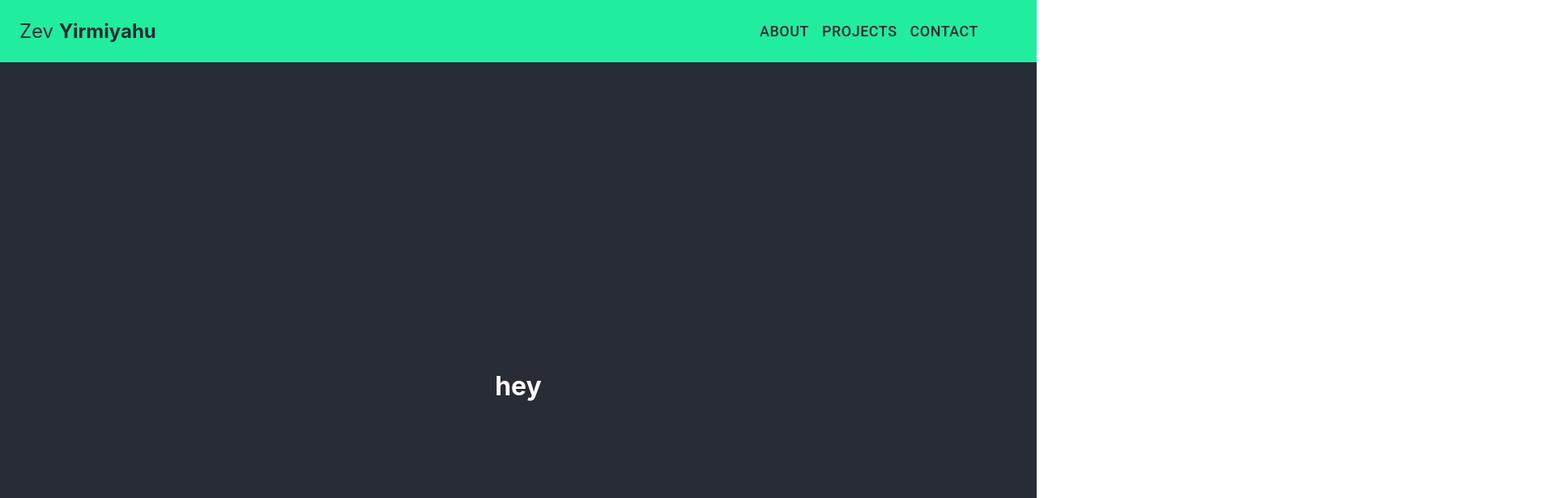
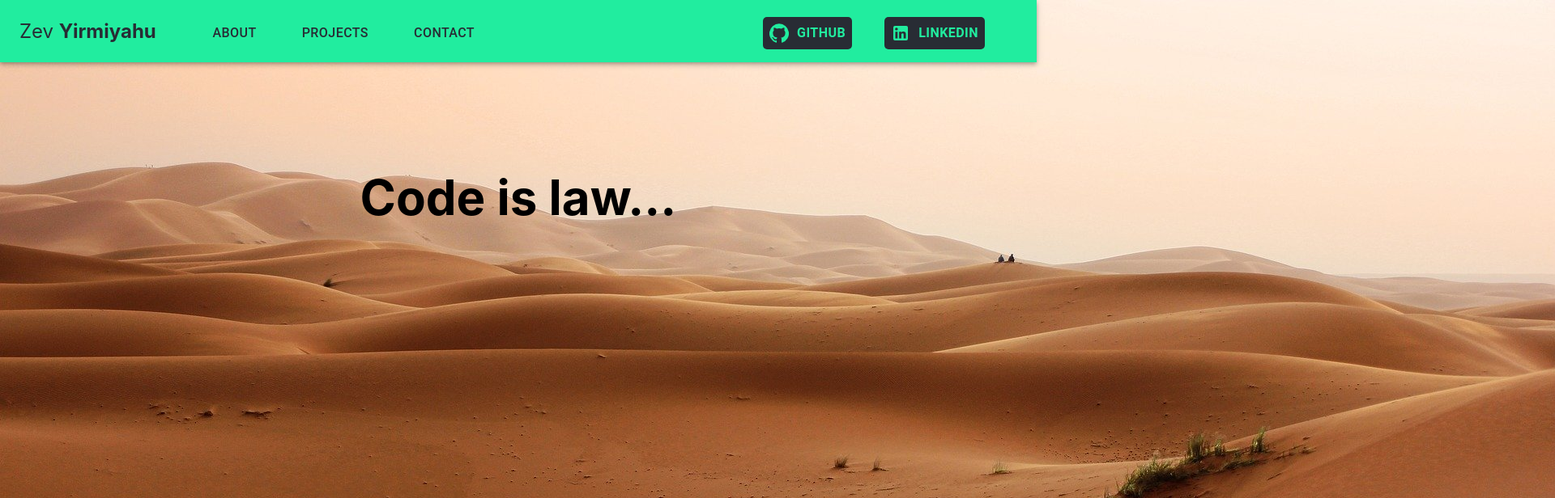
Before and after one commit to zevyirmiyahu/my-webpage, a React (Create React App) app: page / in a window 1280 px wide. Shown: the top 616 px of the page at 81% size, 1920 px wide, since content can reach past the window. Built offline with nearby package versions, Linux system fonts and the light colour scheme.

Commit message:
styled navBar and placed header image and text

```diff
--- a/package.json
+++ b/package.json
@@ -4,6 +4,7 @@
   "private": true,
   "dependencies": {
     "@material-ui/core": "^4.9.1",
+    "@material-ui/icons": "^4.9.1",
     "@testing-library/jest-dom": "^4.2.4",
     "@testing-library/react": "^9.3.2",
     "@testing-library/user-event": "^7.1.2",
--- a/src/App.js
+++ b/src/App.js
@@ -3,13 +3,13 @@ import logo from './logo.svg';
 import './App.css';
 
 import NavBar from './components/NavBar';
-
+import Header from './components/Header';
 export default function App() {
   return (
 
     <div>
       <NavBar />
-
+      <Header/>
       <div style={styles.container}>
         <h1>hey</h1>
       </div>
--- /dev/null
+++ b/src/components/Header.js
@@ -0,0 +1,53 @@
+import React, { Component } from 'react';
+
+import { Container, Grid } from '@material-ui/core';
+import CoverPhoto from '../assets/desert-cover.jpg';
+
+export default class Header extends Component {
+
+    header = () => {
+        return (
+            <div style={styles.headerContainer}>
+                <h1 style={styles.headerText}>Code is law... </h1>
+            </div>
+        );
+    }
+
+    CoverImage = () => {
+        return (
+            <div style={styles.image}>
+                <img src={CoverPhoto} alt='Desert-Photo' />
+            </div>
+        );
+    }
+
+    render() {
+        return (
+            <div>
+                <this.CoverImage />
+                <Container style={{ paddingBottom: '34%' }} maxWidth='md'>
+
+                    <this.header />
+
+                </Container>
+
+            </div>
+        );
+    }
+}
+
+const styles = {
+    image: {
+        zIndex: -1,
+        position: 'absolute',
+        top: 0,
+        left: 0,
+    },
+    headerContainer: {
+        paddingTop: '10%'
+    },
+    headerText: {
+        textAlign: 'center',
+        fontSize: 60
+    }
+}
--- a/src/components/NavBar.js
+++ b/src/components/NavBar.js
@@ -1,8 +1,25 @@
 import React, { Component } from 'react';
-import { AppBar, Toolbar, Button, IconButton, Typography } from '@material-ui/core';
 
+import { AppBar, Toolbar, Button } from '@material-ui/core';
+import GitHubIcon from '@material-ui/icons/GitHub';
+import LinkedInIcon from '@material-ui/icons/LinkedIn';
+import FiberManualRecordIcon from '@material-ui/icons/FiberManualRecord';
+import PersonIcon from '@material-ui/icons/Person';
+import WorkIcon from '@material-ui/icons/Work';
+import ContactMailIcon from '@material-ui/icons/ContactMail';
 
 class NavBar extends Component {
+
+    // used to space buttons
+    spaceButtonBlock = () => {
+        return <div style={{ padding: 20 }}></div>
+    }
+
+    // used to space icons and font inside buttons
+    spaceIconBlock = () => {
+        return  <div style={{ padding: 5 }}></div>
+    }
+
     render() {
         return (
             <AppBar position='static' style={styles.navBarContainer}>
@@ -11,9 +28,17 @@ class NavBar extends Component {
                     <p style={styles.headerText}>Zev <b>Yirmiyahu</b></p>
 
                     <div style={styles.buttonGroup}>
-                        <Button style={styles.button}>About</Button>
+                        <Button style={styles.button} >About</Button>
+                        <this.spaceButtonBlock />
                         <Button style={styles.button}>Projects</Button>
+                        <this.spaceButtonBlock />
                         <Button style={styles.button}>Contact</Button>
+                    </div>
+
+                    <div style={styles.buttonGroup2}>
+                        <Button style={styles.button2}><GitHubIcon/><this.spaceIconBlock/>GitHub</Button>
+                        <this.spaceButtonBlock/>
+                        <Button style={styles.button2}><LinkedInIcon/><this.spaceIconBlock/>LinkedIn</Button>
                     </div>
 
                 </Toolbar>
@@ -33,13 +58,34 @@ const styles = {
         color: '#282c34', // dark grey
     },
     button: {
-        fontSize: 18,
+        // margin: '15%',
+        fontSize: 16,
         color: '#282c34' // dark grey
     },
     buttonGroup: {
+        marginLeft: '5%',
+        marginTop: '0.4%',
+        display: 'flex',
+        flexDirection: 'row',
+    },
+    button2: {
+        fontWeight: 'bold',
+        fontSize: 16,
+        borderRadius: 5,
+        color: '#21ed9f', // mint green
+        backgroundColor: '#282c34' // dark grey
+    },
+    buttonGroup2: {
+        marginLeft: '5%',
+        marginTop: '0.4%',
         display: 'flex',
         flexDirection: 'row',
         position: 'absolute',
         right: '5%',
+    },
+    icon: {
+        width: 30,
+        height: 30,
+        color: '#282c34' // dark grey
     }
 }
```
Also changed, not shown: src/assets/desert-cover.jpg (added), 1 other file (tests, documents, lock files or other folders).
